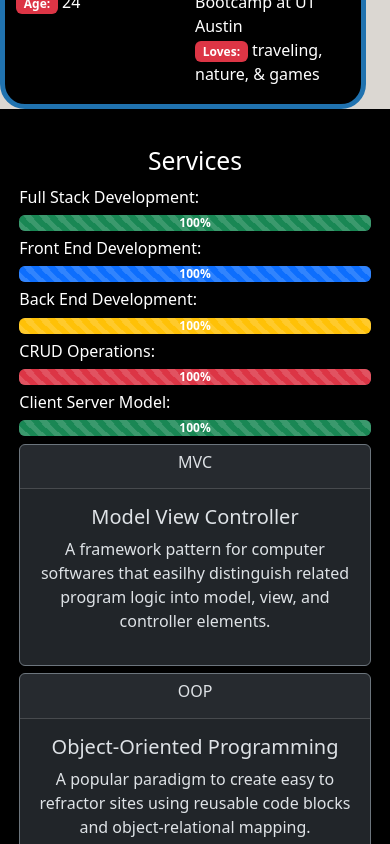
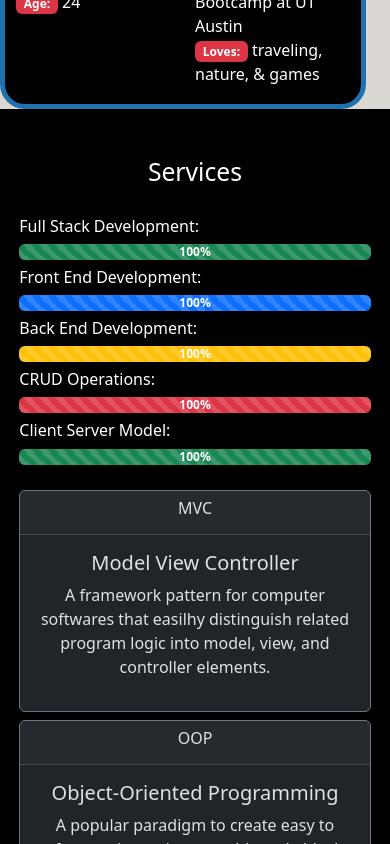
Before and after one commit to edm1001/web-dev-port, a React (Create React App) app: page / in a window 390 px wide. Shown: the part 2000-2844 px from the top of the page. Built offline with nearby package versions, Linux system fonts and the light colour scheme.

Commit message:
services comp media style change

```diff
--- a/src/App.css
+++ b/src/App.css
@@ -120,6 +120,14 @@
   padding-top: 2%;
 }
 
+@media only screen and (max-width: 768px) {
+  .progress-row {
+    padding-block: 5%;
+  }
+  .srvc-row {
+    padding-top: 5%;
+  }
+}
 
 
 
@@ -210,3 +218,5 @@
 .ftr-dropdown {
   padding-top: 20%;
 }
+
+/* MOBILE STYLES */
--- a/src/Components/Services/Services.js
+++ b/src/Components/Services/Services.js
@@ -24,7 +24,7 @@ const Services = () => {
                     {/* add a progress bar for skills:
                     html,css,bootstrap,jquery,git,github,jquery react, node express, sql, mongo
                     */}
-                    <Row className='text-start fw-bold'>
+                    <Row className='text-start fw-bold progress-row'>
                     <Col className='col-12 py-1 text-start'>
                         <h6>Full Stack Development:</h6>
                         <ProgressBar animated variant='success' label='100%' now={100} className='' size='' />
```
